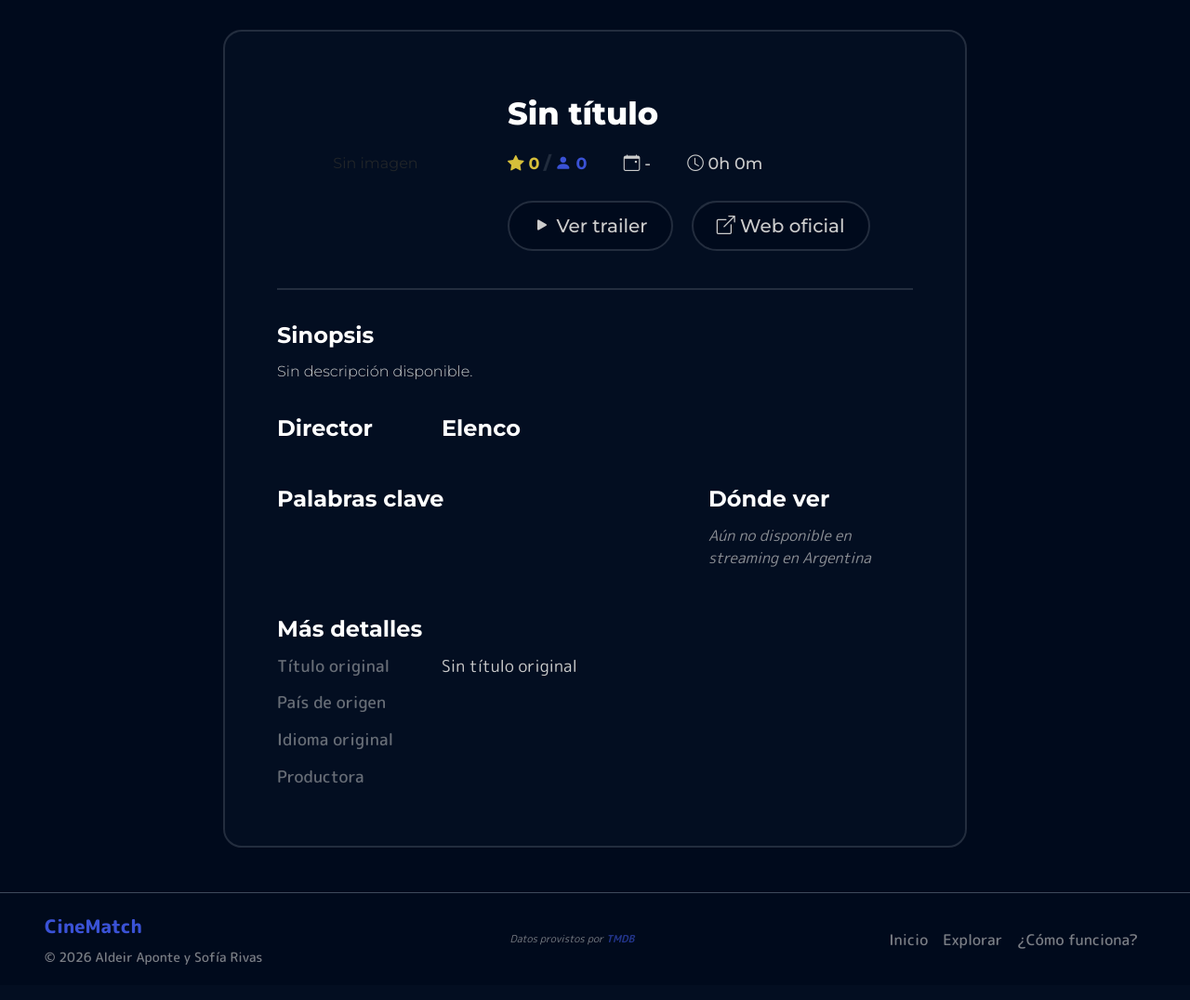
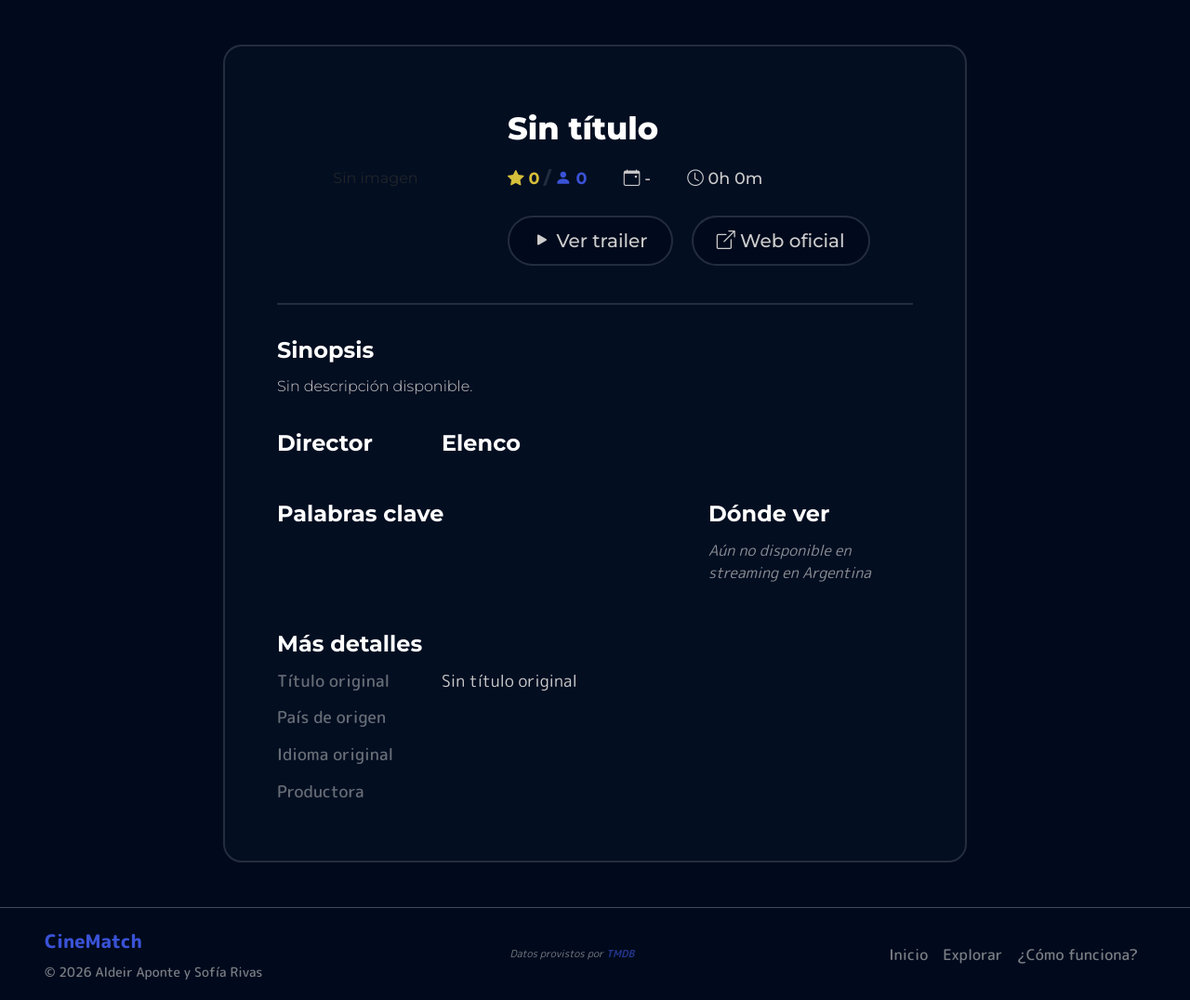
Before and after one commit to sofiarivass/cinematch, a Flask app: page /pelicula/1 in a window 1280 px wide. Shown: the part 80-1156 px from the top of the page at 93% size. Before the commit the page ends 1118 px from the top, so only its background shows below. Run offline with Flask 3, Linux system fonts and the light colour scheme; data that the repository does not hold is empty; some libraries are stand-ins or nearby versions.

Commit message:
fix: cambios en el css
- arreglo de los márgenes

```diff
--- a/app/static/css/style.css
+++ b/app/static/css/style.css
@@ -7,7 +7,10 @@ body {
 
 main {
     flex: 1;
-    margin-top: 7em;
+}
+
+.margen-nav {
+    margin-top: 8em;
 }
 
 
@@ -146,11 +149,14 @@ main {
 
 /* FOOTER */
 
+.margen-footer {
+    margin-bottom: 3em;
+}
+
 footer {
     border-top: 0.05em solid #3F4A5C !important;
     font-family: "M PLUS Rounded 1c", sans-serif;
     padding: 1.25em 3em;
-    margin-top: 3em;
 }
 
 footer .text-body-secondary {
@@ -1109,6 +1115,7 @@ footer .text-body-secondary {
     padding: 2.5em 3em;
     text-align: center;
     box-shadow: 0 0 25px 3px #0000002d;
+    margin-top: 5em;
 }
 
 .encuesta-volver {
@@ -1258,6 +1265,7 @@ footer .text-body-secondary {
 .encuesta-otro-wrapper {
     position: relative;
     flex: 1;
+    text-align: left;
 }
 
 .encuesta-sugerencias {
@@ -1358,7 +1366,6 @@ footer .text-body-secondary {
 
 .encuesta-otro {
     display: flex;
-    align-items: center;
     gap: 0.75em;
     border-bottom: 1px solid #232D3E;
     padding-bottom: 0.5em;
--- a/app/templates/detalle.html
+++ b/app/templates/detalle.html
@@ -1,6 +1,6 @@
 {% extends "base.html" %} {% block title %}{{ pelicula.titulo }} — CineMatch{% endblock %} {% block content %}
 
-<div class="container-fluid px-0 px-lg-3">
+<div class="container-fluid px-0 px-lg-3 margen-nav margen-footer">
     <div class="card card-detalle">
         <div class="card-body">
             <div class="row">
--- a/app/templates/encuesta_perfil.html
+++ b/app/templates/encuesta_perfil.html
@@ -11,7 +11,7 @@
         <div class="encuesta-barra-fill" style="--progreso: {{ ((paso / 4) * 100) | int }}%;"></div>
     </div>
 
-    <div class="card encuesta-card">
+    <div class="card encuesta-card margen-footer">
 
         <!-- ── PASO 0: Introducción ── -->
         {% if paso == 0 %}
--- a/app/templates/explorar.html
+++ b/app/templates/explorar.html
@@ -1,5 +1,5 @@
 {% extends "base.html" %} {% block title %}{{ titulo_seccion }} — CineMatch{% endblock %} {% block content %}
-<h1 class="section-title">{{ titulo_seccion }}</h1>
+<h1 class="section-titlev margen-nav">{{ titulo_seccion }}</h1>
 
 <!-- BUSCADOR -->
 <form class="navbar__search" action="{{ url_for('peliculas.buscar') }}" method="get">
@@ -29,7 +29,7 @@
 
 <!-- PAGINACIÓN -->
 {% if total_paginas > 1 %}
-<nav class="pagination">
+<nav class="pagination margen-footer">
     {% if pagina_actual > 1 %}
     <a href="?{% if query %}q={{ query }}&{% endif %}page={{ pagina_actual - 1 }}" class="pagination__btn">← Anterior</a> {% endif %}
 
--- a/app/templates/recomendaciones.html
+++ b/app/templates/recomendaciones.html
@@ -1,6 +1,6 @@
 {% extends "base.html" %} {% block title %}Recomendaciones — CineMatch{% endblock %} {% block content %}
 
-<div class="container">
+<div class="container margen-nav margen-footer">
     <div class="card card-recomendacion">
         <div class="card-body">
             <div class="row">
```
